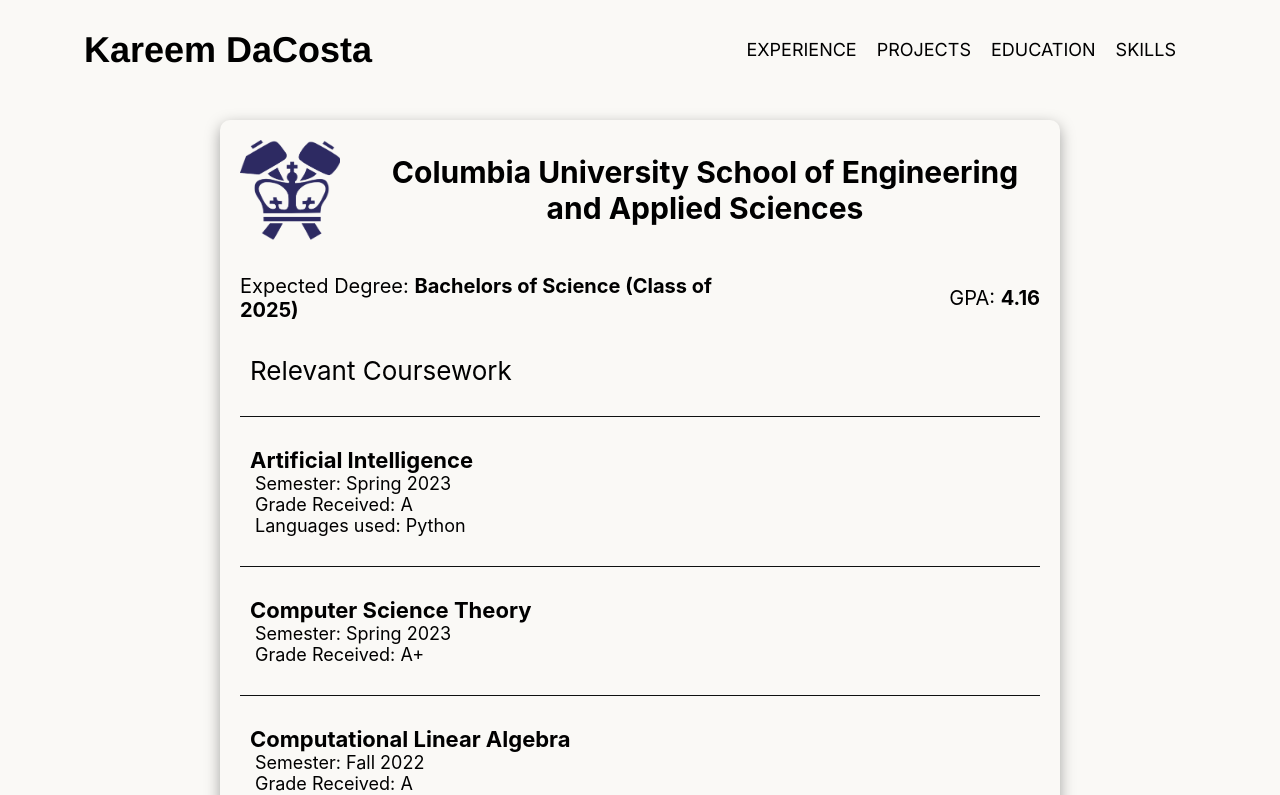
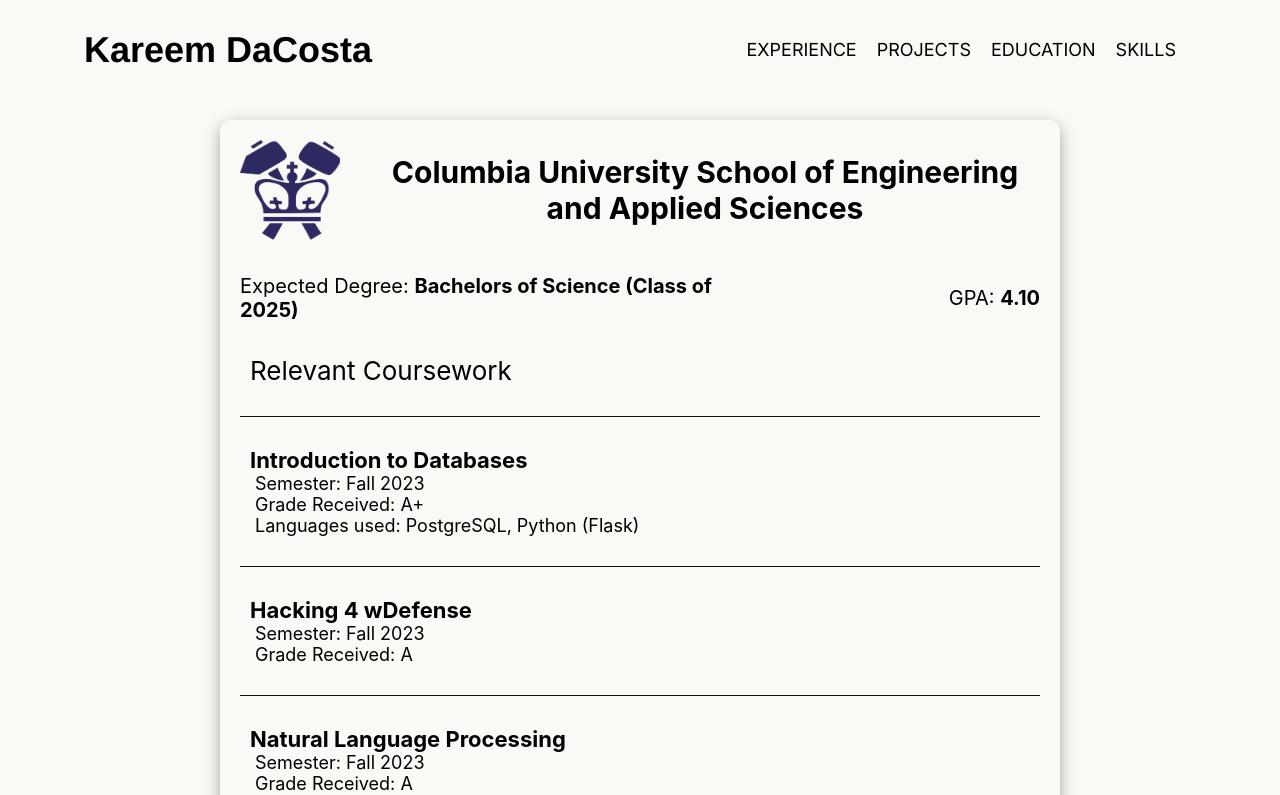
Before and after one commit to KareemDaCosta/kareem-dacosta-personal-website, a React (Create React App) app: page /education in a window 1280 px wide. Shown: the top 795 px of the page. Built offline with nearby package versions, Linux system fonts and the light colour scheme.

Commit message:
Updated Education

```diff
--- a/src/components/Education/Education.jsx
+++ b/src/components/Education/Education.jsx
@@ -3,6 +3,23 @@
 import cgpsLogo from "../../images/education/CGPS.png";
 
 const columbiaRelevantCourses = [
+	{
+		title: "Introduction to Databases",
+		grade: "A+",
+		language: "PostgreSQL, Python (Flask)",
+		date: "Fall 2023",
+	},
+	{
+		title: "Hacking 4 wDefense",
+		grade: "A",
+		date: "Fall 2023",
+	},
+	{
+		title: "Natural Language Processing",
+		grade: "A",
+		language: "Python",
+		date: "Fall 2023",
+	},
 	{
 		title: "Artificial Intelligence",
 		grade: "A",
@@ -82,7 +99,7 @@
 					<span>Bachelors of Science (Class of 2025)</span>
 				</div>
 				<div className="education-gpa">
-					GPA: <span>4.16</span>
+					GPA: <span>4.10</span>
 				</div>
 				<div className="education-list-wrapper">
 					<div className="education-coursework-header education-header">
--- a/src/components/Skills/Skills.jsx
+++ b/src/components/Skills/Skills.jsx
@@ -19,6 +19,7 @@
 		"Relay",
 		"Redux",
 		"Django",
+		"Flask",
 		"Numpy",
 		"Pandas",
 		"Matplotlib",
```
